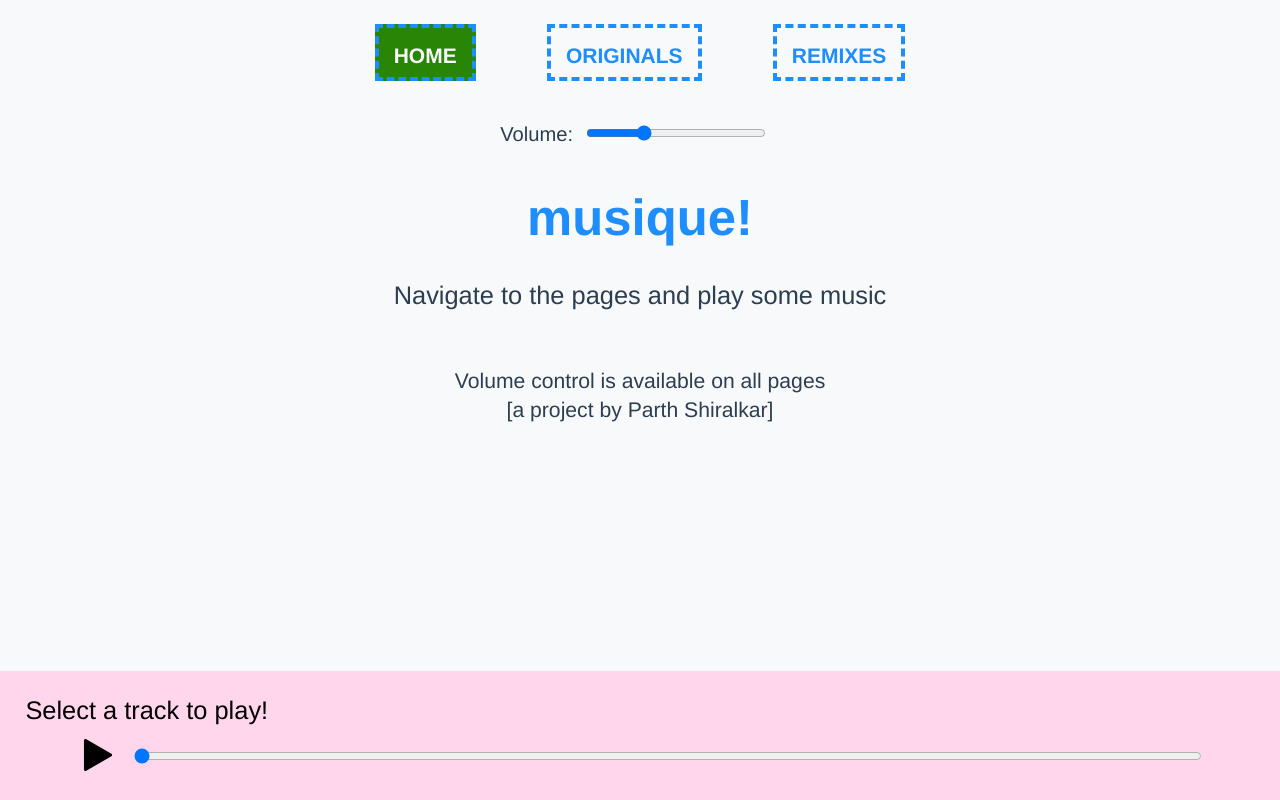
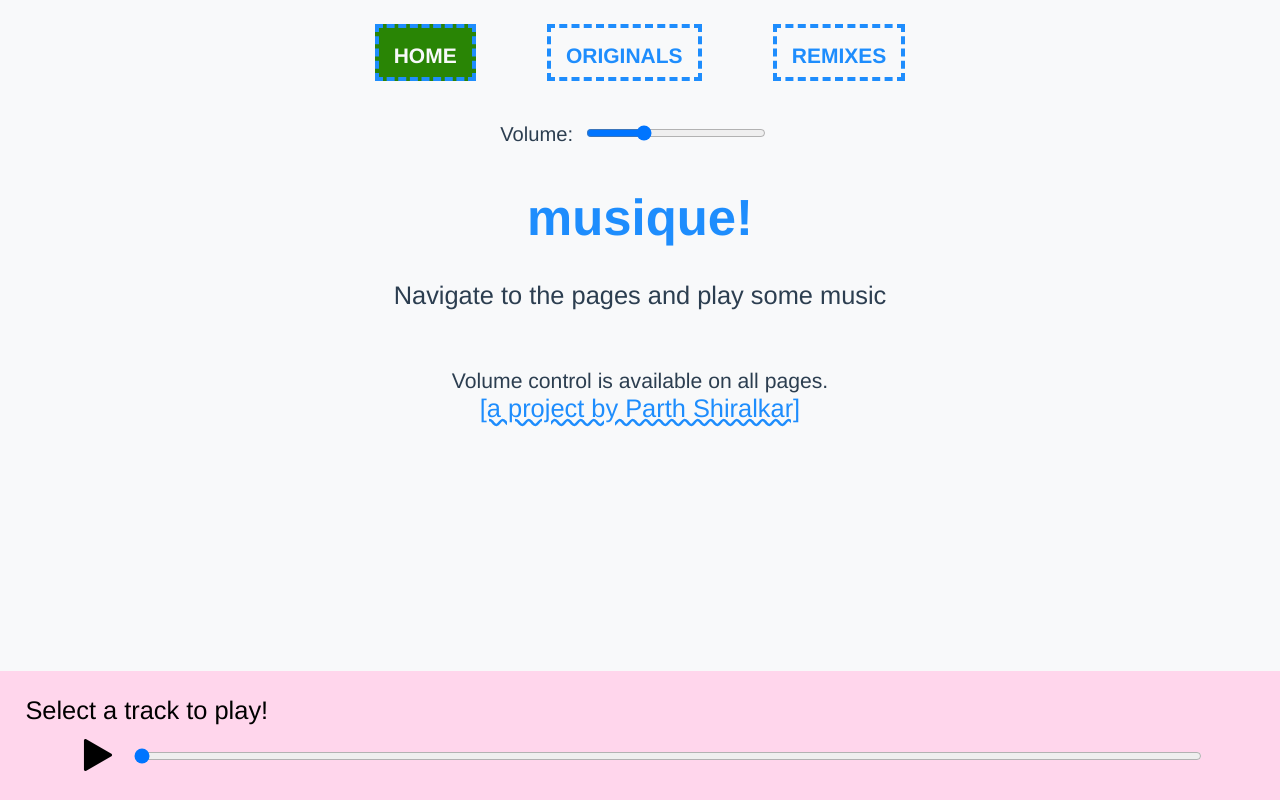
Before and after one commit to partheus/music, a Vue app: page / in a window 1280 px wide. Built offline with nearby package versions, Linux system fonts and the light colour scheme.

Commit message:
Redo frontmatter

```diff
--- a/src/views/HomePage.vue
+++ b/src/views/HomePage.vue
@@ -3,9 +3,9 @@
     <h1>musique!</h1>
     <p>Navigate to the pages and play some music</p>
     <br>
-    <small>Volume control is available on all pages</small>
+    <small>Volume control is available on all pages.</small>
     <br>
-    <small>[a project by Parth Shiralkar]</small>
+    <router-link to="/colophon">[a project by Parth Shiralkar]</router-link>
     <!-- Other content for Home page -->
   </div>
 </template>
```
